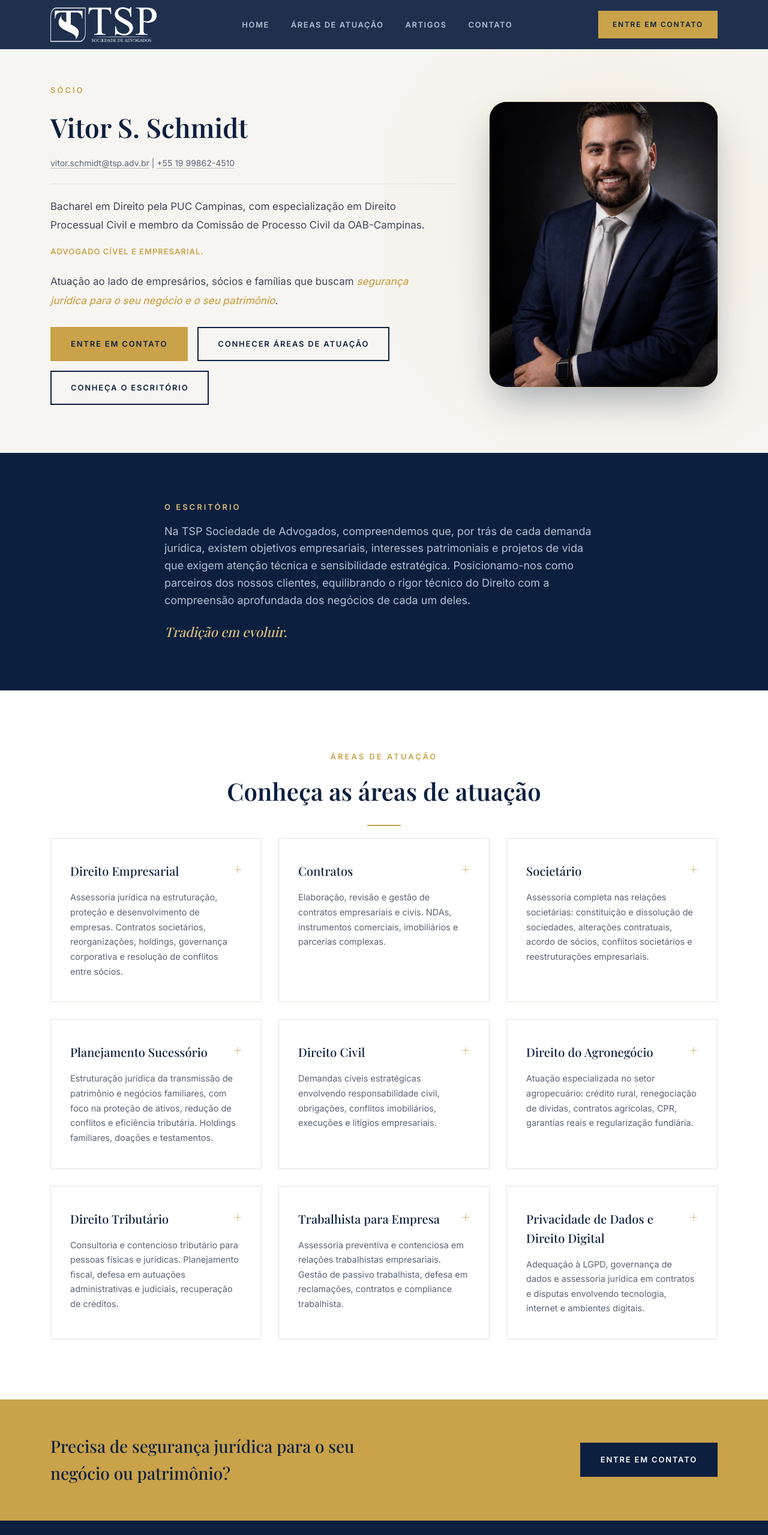
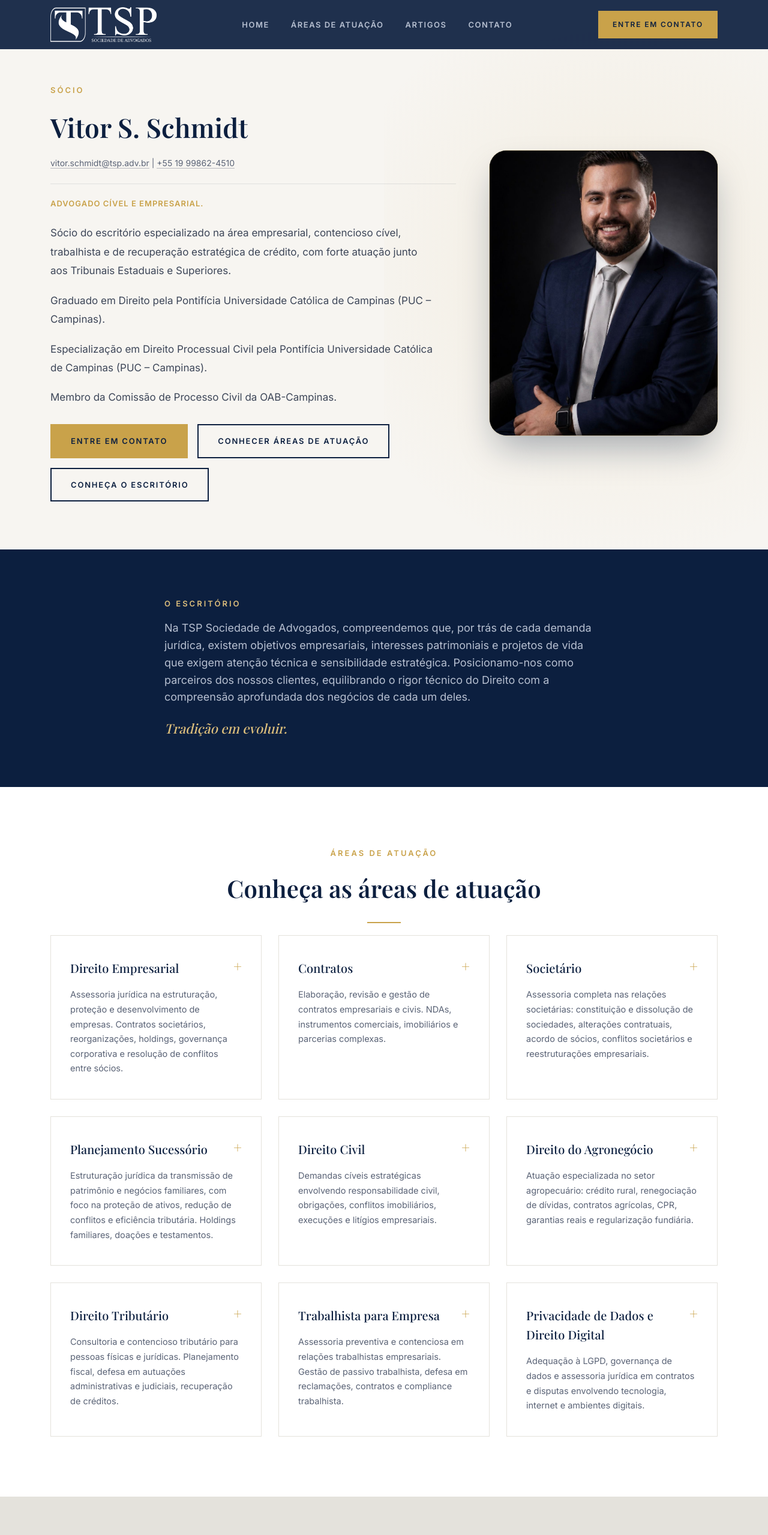
Before and after one commit to CA1154/vitorschmidtadv, a Next.js app: page / in a window 1280 px wide. Shown: the top 2559 px of the page at 60% size. Built offline with nearby package versions, Linux system fonts and the light colour scheme.

Commit message:
Update Vitor's bio copy and recolor the CTA strip to gray

```diff
--- a/app/(site)/page.tsx
+++ b/app/(site)/page.tsx
@@ -79,18 +79,21 @@ export default function Home() {
                   +55 19 99862-4510
                 </a>
               </p>
-              <p className="hero-bio">
-                Bacharel em Direito pela PUC Campinas, com especialização em Direito
-                Processual Civil e membro da Comissão de Processo Civil da OAB-Campinas.
-              </p>
               <p className="role">Advogado Cível e Empresarial.</p>
               <p className="hero-bio">
-                Atuação ao lado de empresários, sócios e famílias que buscam{" "}
-                <em className="hero-highlight">
-                  segurança jurídica para o seu negócio e o seu patrimônio
-                </em>
-                .
+                Sócio do escritório especializado na área empresarial, contencioso cível,
+                trabalhista e de recuperação estratégica de crédito, com forte atuação
+                junto aos Tribunais Estaduais e Superiores.
               </p>
+              <p className="hero-bio">
+                Graduado em Direito pela Pontifícia Universidade Católica de Campinas
+                (PUC – Campinas).
+              </p>
+              <p className="hero-bio">
+                Especialização em Direito Processual Civil pela Pontifícia Universidade
+                Católica de Campinas (PUC – Campinas).
+              </p>
+              <p className="hero-bio">Membro da Comissão de Processo Civil da OAB-Campinas.</p>
               <div className="hero-actions">
                 <a href="#contato" className="btn btn-gold">
                   ENTRE EM CONTATO
--- a/app/globals.css
+++ b/app/globals.css
@@ -323,7 +323,7 @@ img { max-width: 100%; display: block; }
 }
 
 /* CTA strip */
-.cta-strip { background: var(--gold); padding: 56px 0; }
+.cta-strip { background: #e4e2dc; padding: 56px 0; }
 .cta-strip-inner {
   display: flex;
   align-items: center;
@@ -337,8 +337,8 @@ img { max-width: 100%; display: block; }
   font-size: clamp(22px, 3vw, 28px);
   max-width: 560px;
 }
-.cta-strip .btn-gold { background: var(--navy); color: var(--white); border-color: var(--navy); }
-.cta-strip .btn-gold:hover { background: var(--navy-3); border-color: var(--navy-3); }
+.cta-strip .btn-gold { background: #c7c3ba; color: var(--navy); border-color: #c7c3ba; }
+.cta-strip .btn-gold:hover { background: #b8b3a8; border-color: #b8b3a8; }
 
 /* Contato */
 .contato { padding: 100px 0; background: var(--navy); }
```
